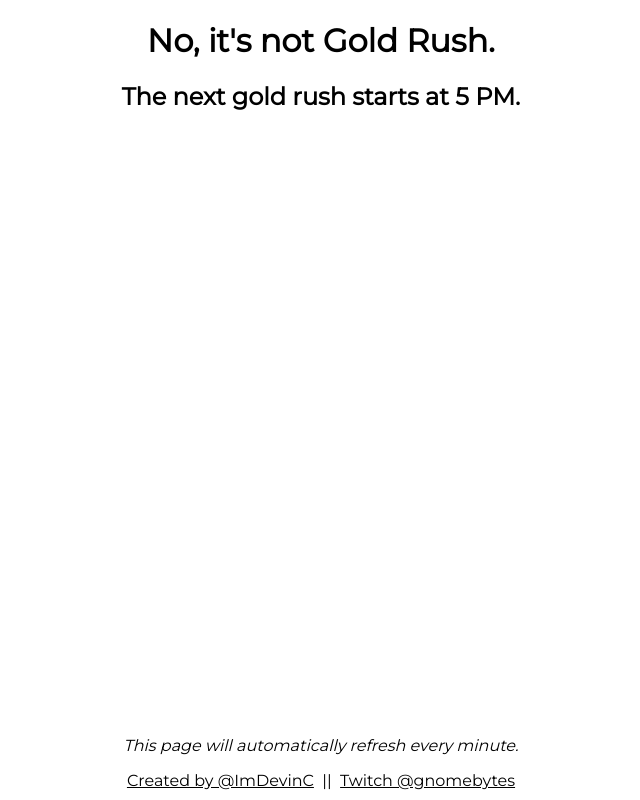
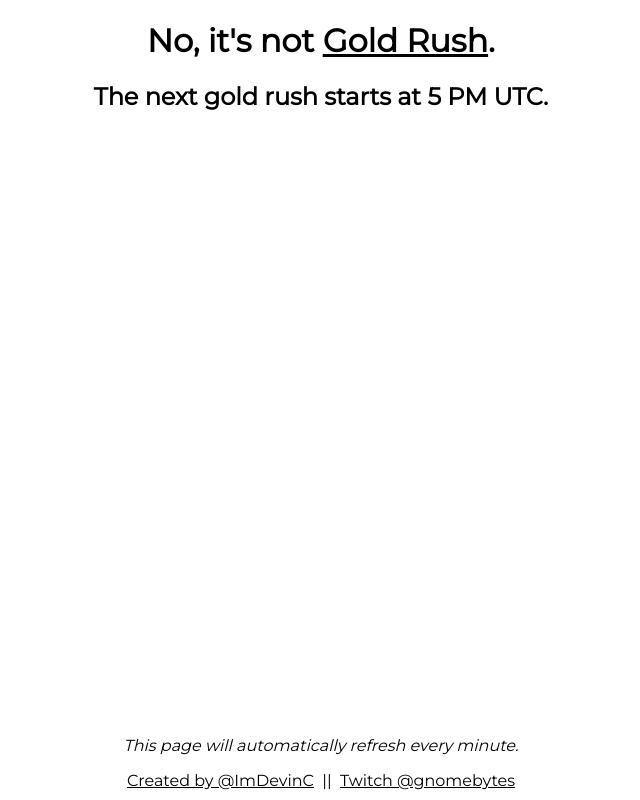
Before and after one commit to ImDevinC/gold-rush, a plain HTML site: page index.html in a window 1280 px wide. Shown: the whole page, without its empty margins (319-959 px from the left). Drawn offline with Linux system fonts and the light colour scheme.

Commit message:
Include timezone

```diff
--- a/index.html
+++ b/index.html
@@ -51,10 +51,10 @@
     <body>
         <div>
             <div id="gr-yes">
-                <h1>Yes, it's Gold Rush!</h1>
+                <h1>Yes, it's <a href="https://seaofthieves.fandom.com/wiki/Gold_Rush" target="_blank">Gold Rushpyt</a>!</h1>
             </div>
             <div id="gr-no">
-                <h1>No, it's not Gold Rush.</h1>
+                <h1>No, it's not <a href="https://seaofthieves.fandom.com/wiki/Gold_Rush" target="_blank">Gold Rush</a>.</h1>
                 <h2>The next gold rush starts at <span id="until"></span>.</h2>
             </div>
             <div class="footer">
@@ -85,10 +85,10 @@
                 let lastDate = new Date()
                 let dates = []
                 goldRushHours.every(h => {
-                    let nextDate = new Date(d) // Jan 30 - 20:56
-                    nextDate.setUTCMinutes(0) // Jan 30 - 20:00
-                    nextDate.setUTCSeconds(0) // Jan 30 - 20:00
-                    nextDate.setUTCHours(h) // Jan 30 - 01:00
+                    let nextDate = new Date(d)
+                    nextDate.setUTCMinutes(0)
+                    nextDate.setUTCSeconds(0)
+                    nextDate.setUTCHours(h)
                     if (nextDate < d) {
                         nextDate.setUTCDate(nextDate.getUTCDate() + 1)
                     }
@@ -98,7 +98,12 @@
                 first = dates.reduce((pre, cur) => {
                     return pre > cur ? cur : pre
                 })
-                grUntil.innerText = new Intl.DateTimeFormat('en-US', { hour: 'numeric' }).format(first)
+
+                grUntil.innerText = new Intl.DateTimeFormat('en-US', {
+                    hour: 'numeric',
+                    timeZone: Intl.DateTimeFormat().resolvedOptions().timeZone,
+                    timeZoneName: 'short'
+                }).format(first)
                 document.title = 'IsItGoldRush - NO!'
                 grYes.style.display = 'none'
                 grNo.style.display = 'block'
```
